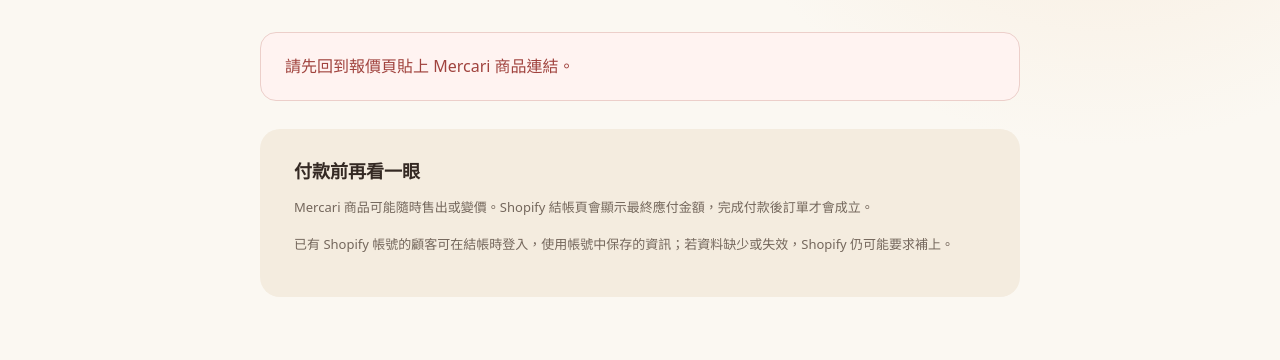
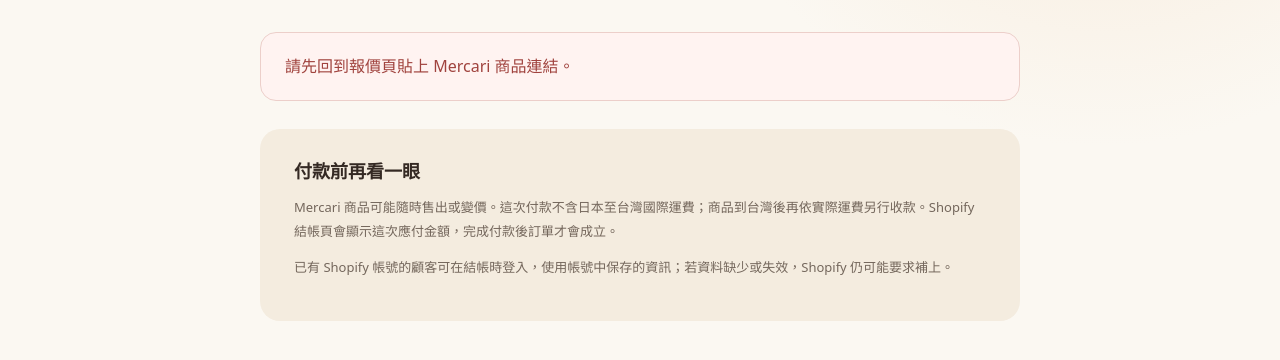
Before and after one commit to dalinselect-ui/DalinSelect--merukari-, a website: page order.html in a window 1280 px wide. Shown: the part 348-708 px from the top of the page. Drawn offline with Linux system fonts and the light colour scheme.

Commit message:
Explain shipping due after Taiwan arrival in order.html

```diff
--- a/order.html
+++ b/order.html
@@ -22,7 +22,7 @@
     <div id="order-state" aria-live="polite"></div>
     <section class="order-note">
       <h2>付款前再看一眼</h2>
-      <p>Mercari 商品可能隨時售出或變價。Shopify 結帳頁會顯示最終應付金額，完成付款後訂單才會成立。</p>
+      <p>Mercari 商品可能隨時售出或變價。這次付款不含日本至台灣國際運費；商品到台灣後再依實際運費另行收款。Shopify 結帳頁會顯示這次應付金額，完成付款後訂單才會成立。</p>
       <p>已有 Shopify 帳號的顧客可在結帳時登入，使用帳號中保存的資訊；若資料缺少或失效，Shopify 仍可能要求補上。</p>
     </section>
   </main>
```
